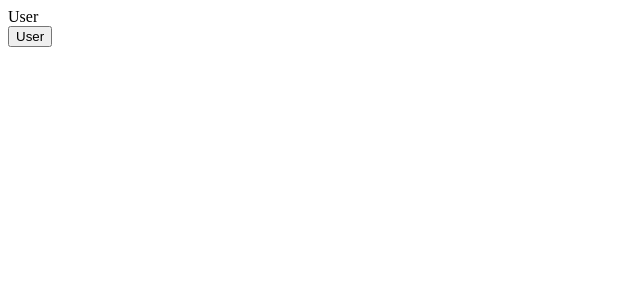
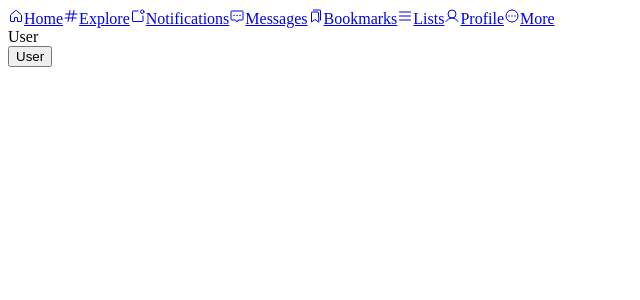
Before and after one commit to essancho/twitter-clone, a React (Create React App) app: page / in a window 1280 px wide. Shown: the top 300 px of the page, without its empty margins (0-640 px from the left). Built offline with nearby package versions, Linux system fonts and the light colour scheme.

Commit message:
added sider structure

```diff
--- a/package.json
+++ b/package.json
@@ -12,6 +12,7 @@
     "@types/react": "^18.0.8",
     "@types/react-dom": "^18.0.3",
     "firebase": "^9.8.0",
+    "phosphor-react": "^1.4.1",
     "react": "^18.1.0",
     "react-dom": "^18.1.0",
     "react-redux": "^8.0.1",
--- /dev/null
+++ b/src/modules/SidebarLeft/SidebarItem.tsx
@@ -0,0 +1,14 @@
+import React from 'react';
+import { Link } from 'react-router-dom';
+import { LinkInterface } from './data';
+
+const SidebarItem = ({ name, Icon, path }: LinkInterface) => {
+  return (
+    <Link to={path}>
+      <Icon />
+      <span>{name}</span>
+    </Link>
+  );
+};
+
+export default SidebarItem;
--- /dev/null
+++ b/src/modules/SidebarLeft/data.ts
@@ -0,0 +1,61 @@
+import {
+  BookmarksSimple,
+  ChatCenteredDots,
+  DotsThreeCircle,
+  Hash,
+  House,
+  IconProps,
+  List,
+  Notification,
+  User,
+} from 'phosphor-react';
+
+export interface LinkInterface {
+  name: string;
+  path: string;
+  Icon: React.ForwardRefExoticComponent<
+    IconProps & React.RefAttributes<SVGSVGElement>
+  >;
+}
+export const SIDEBAR_LINKS: Array<LinkInterface> = [
+  {
+    name: 'Home',
+    path: '/home',
+    Icon: House,
+  },
+  {
+    name: 'Explore',
+    path: '/explore',
+    Icon: Hash,
+  },
+  {
+    name: 'Notifications',
+    path: '/notifications',
+    Icon: Notification,
+  },
+  {
+    name: 'Messages',
+    path: '/messages',
+    Icon: ChatCenteredDots,
+  },
+  {
+    name: 'Bookmarks',
+    path: '/bookmarks',
+    Icon: BookmarksSimple,
+  },
+  {
+    name: 'Lists',
+    path: '/lists',
+    Icon: List,
+  },
+  {
+    name: 'Profile',
+    path: '/profile',
+    Icon: User,
+  },
+  {
+    name: 'More',
+    path: '/more',
+    Icon: DotsThreeCircle,
+  },
+];
--- a/src/modules/SidebarLeft/index.tsx
+++ b/src/modules/SidebarLeft/index.tsx
@@ -1,9 +1,15 @@
-import React from 'react';
+import React, { FC } from 'react';
+import { SIDEBAR_LINKS } from './data';
+import SidebarItem from './SidebarItem';
 
-type Props = {};
-
-const SidebarLeft = (props: Props) => {
-  return <div>SidebarLeft</div>;
+const SidebarLeft: FC = () => {
+  return (
+    <div>
+      {SIDEBAR_LINKS.map((item) => (
+        <SidebarItem name={item.name} path={item.path} Icon={item.Icon} />
+      ))}
+    </div>
+  );
 };
 
 export default SidebarLeft;
--- a/src/pages/FrontPage/index.tsx
+++ b/src/pages/FrontPage/index.tsx
@@ -1,4 +1,5 @@
 import React from 'react';
+import SidebarLeft from '../../modules/SidebarLeft';
 import { createUser } from '../../store/Auth/authSlice';
 import { useAppDispatch, useAppSelector } from '../../store/hooks';
 
@@ -10,6 +11,7 @@ const FrontPage = () => {
   };
   return (
     <>
+      <SidebarLeft />
       <div>{user}</div>
       <button onClick={handleSubmit}>User</button>
     </>
```
Also changed, not shown: 1 other file (tests, documents, lock files or other folders).
